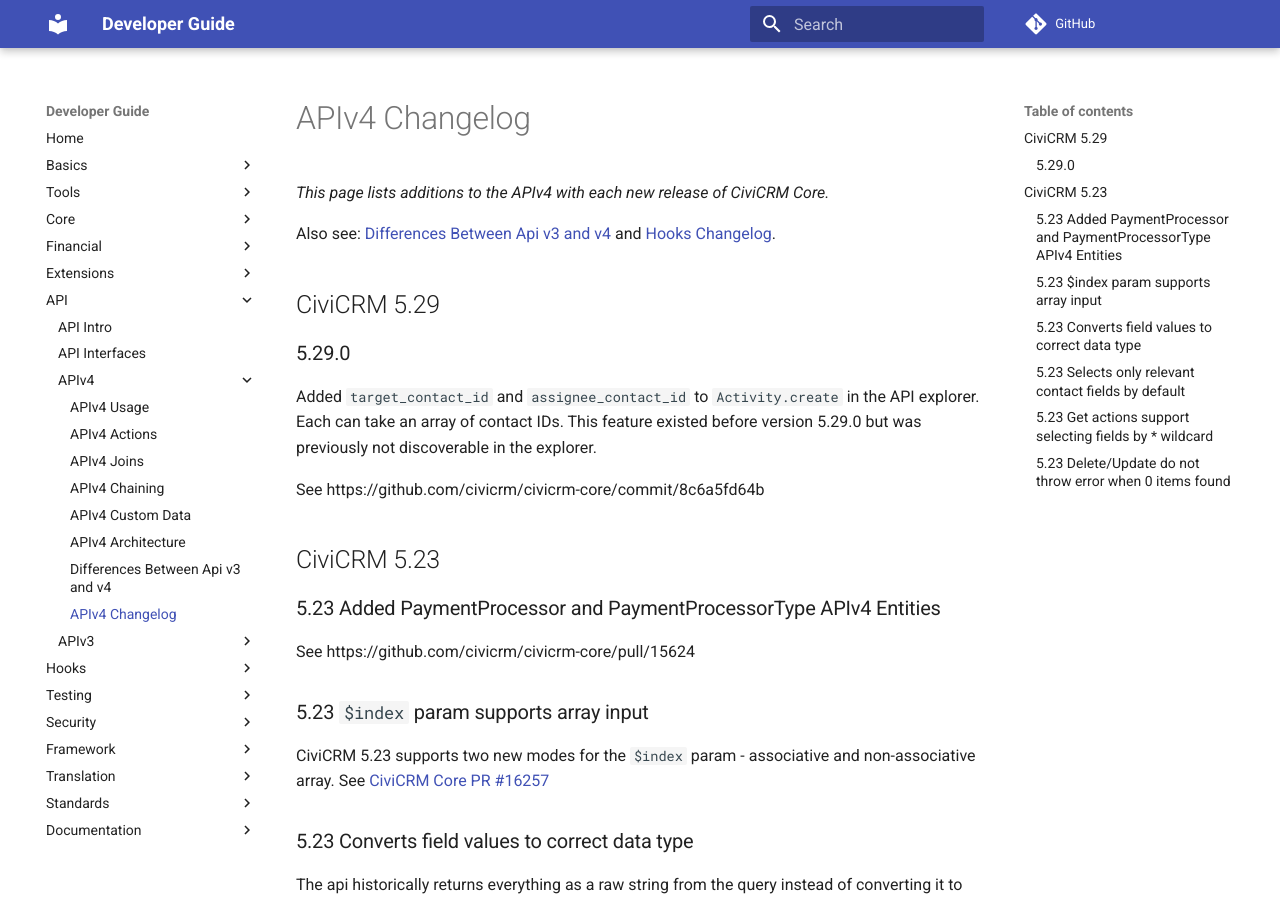
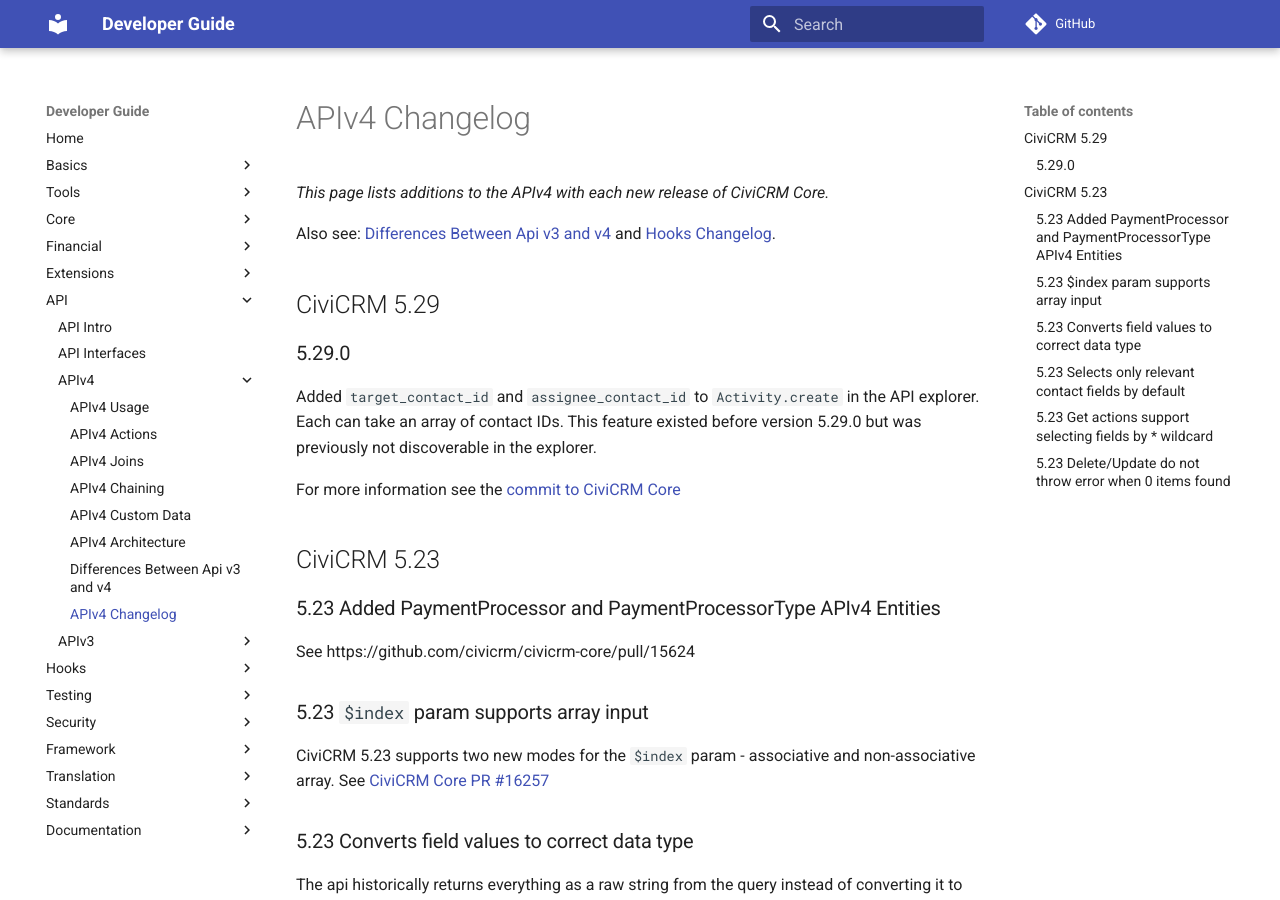
Before and after one commit to civicrm/civicrm-dev-docs, an MkDocs documentation site: the page built from docs/api/v4/changes.md, in a window 1280 px wide and 900 px high. Built offline with MkDocs 1.6.1 and Material for MkDocs 9.7.7, drawn with Linux system fonts in a browser that asks for light colours; comment, search, counter and statistics services are not loaded.

Commit message:
Update docs/api/v4/changes.md
Co-authored-by: Mikey O'Toole <mikey@mjco.uk>

```diff
--- a/docs/api/v4/changes.md
+++ b/docs/api/v4/changes.md
@@ -10,7 +10,7 @@
 
 Added `target_contact_id` and `assignee_contact_id` to `Activity.create` in the API explorer. Each can take an array of contact IDs. This feature existed before version 5.29.0 but was previously not discoverable in the explorer.
 
-See https://github.com/civicrm/civicrm-core/commit/8c6a5fd64b
+For more information see the [commit to CiviCRM Core](https://github.com/civicrm/civicrm-core/commit/8c6a5fd64b)
 
 ## CiviCRM 5.23
 
```
